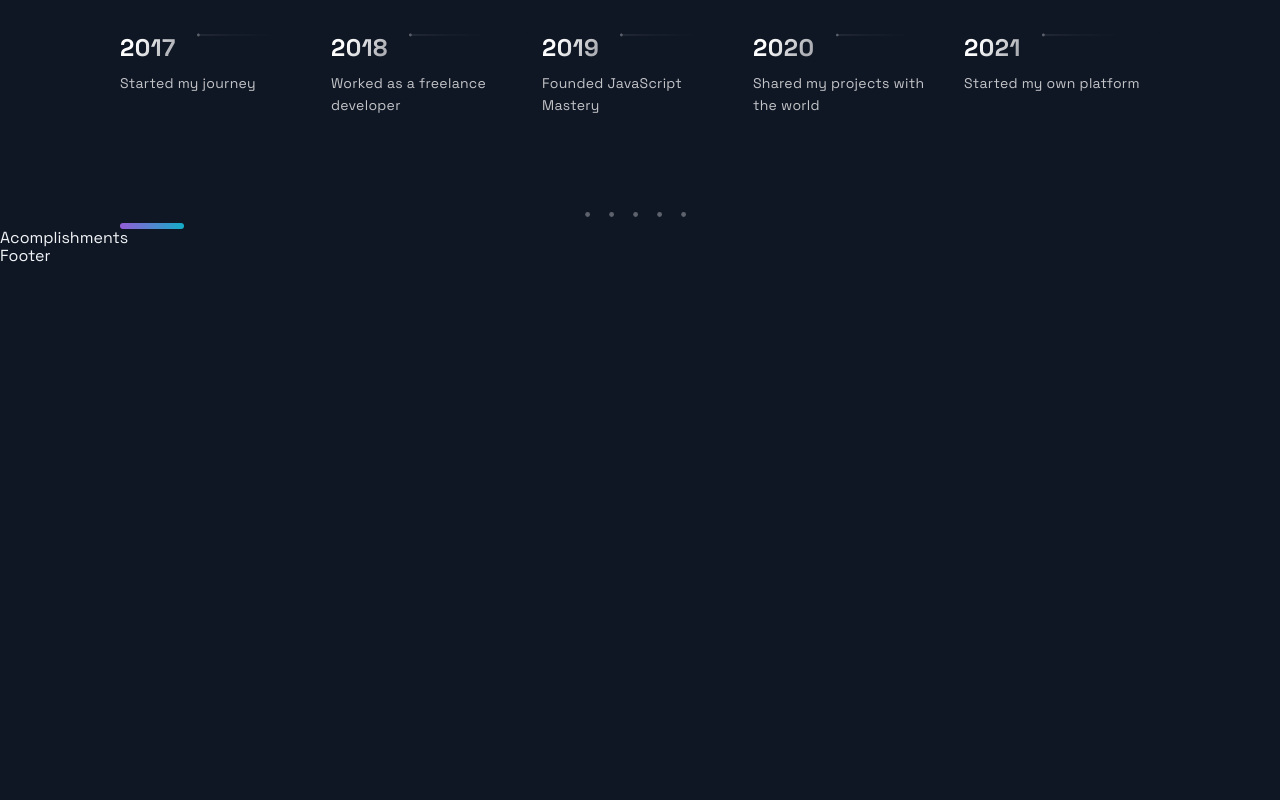
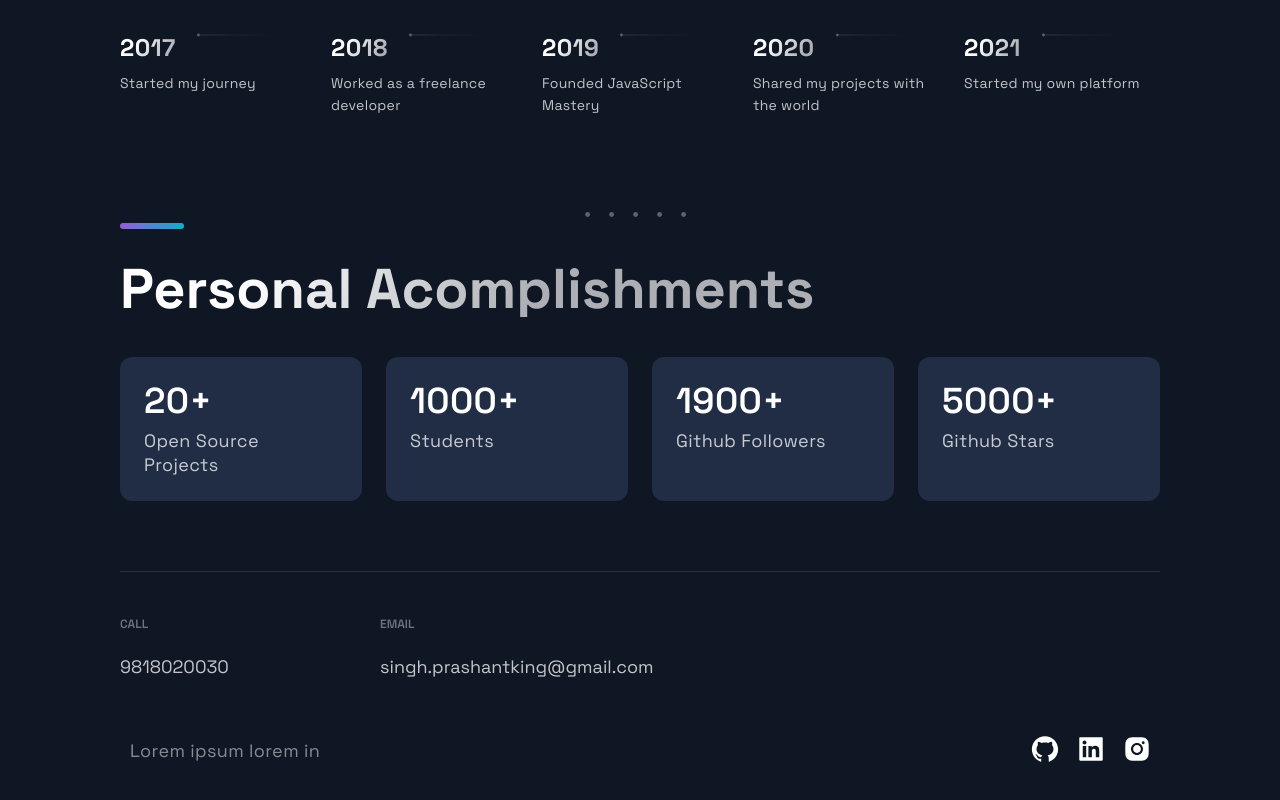
Before and after one commit to pras75299/web-resume, a Next.js app: page / in a window 1280 px wide. Shown: the part 2861-3661 px from the top of the page. Before the commit the page ends 3127 px from the top, so only its background shows below. Built offline with nearby package versions, Linux system fonts and the light colour scheme.

Commit message:
complete footer and acomplishments section

```diff
--- a/src/components/Acomplishments/Acomplishments.js
+++ b/src/components/Acomplishments/Acomplishments.js
@@ -11,9 +11,17 @@
 ];
 
 const Acomplishments = () => (
-  <div>
-    Acomplishments
-  </div>
+  <Section>
+    <SectionTitle>
+      Personal Acomplishments
+    </SectionTitle>
+    <Boxes>{data.map((card, index) => (
+      <Box key={index}>
+        <BoxNum>{card.number}+</BoxNum>
+        <BoxText>{card.text}</BoxText>
+      </Box>
+    ))}</Boxes>
+  </Section>
 );
 
 export default Acomplishments;
--- a/src/components/Footer/Footer.js
+++ b/src/components/Footer/Footer.js
@@ -6,9 +6,32 @@
 
 const Footer = () => {
   return (
-    <div>
-      Footer
-    </div>
+    <FooterWrapper>
+      <LinkList>
+        <LinkColumn>
+          <LinkTitle>Call</LinkTitle>
+          <LinkItem href="https://github.com/">9818020030</LinkItem>
+        </LinkColumn>
+        <LinkColumn>
+          <LinkTitle>Email</LinkTitle>
+          <LinkItem href="mailto:singh.prashantking@gmail.com">singh.prashantking@gmail.com</LinkItem>
+        </LinkColumn>
+      </LinkList>
+      <SocialIconsContainer>
+        <CompanyContainer>
+          <Slogan>Lorem ipsum lorem in </Slogan>
+        </CompanyContainer>
+        <SocialIcons href="https://github.com/pras75299">
+          <AiFillGithub size="3rem"/>
+        </SocialIcons>
+        <SocialIcons href="https://github.com">
+          <AiFillLinkedin size="3rem"/>
+        </SocialIcons>
+        <SocialIcons href="https://github.com/pras75299">
+          <AiFillInstagram size="3rem"/>
+        </SocialIcons>
+      </SocialIconsContainer>
+    </FooterWrapper>
   );
 };
 
```
